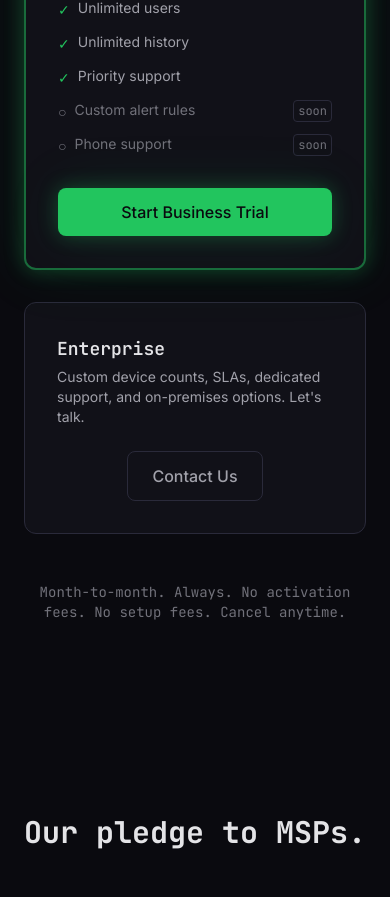
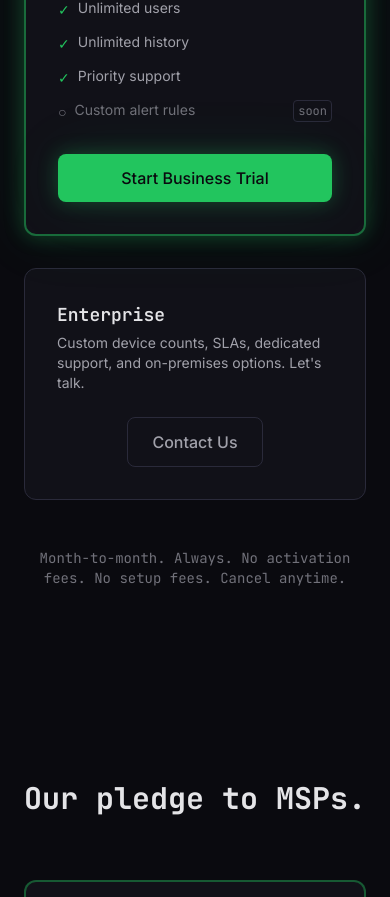
Before and after one commit to romsweb/shieldpulse-landing, a Next.js app: page / in a window 390 px wide. Shown: the part 9912-10809 px from the top of the page. Built offline with nearby package versions, Linux system fonts and the light colour scheme.

Commit message:
fix: remove phone support from Business plan features
Co-Authored-By: Claude Opus 4.6 (1M context) <noreply@anthropic.com>

```diff
--- a/src/components/pricing.tsx
+++ b/src/components/pricing.tsx
@@ -67,7 +67,6 @@ const plans: Plan[] = [
       { text: 'Unlimited history' },
       { text: 'Priority support' },
       { text: 'Custom alert rules', soon: true },
-      { text: 'Phone support', soon: true },
     ],
     cta: 'Start Business Trial',
     href: 'https://app.shieldpulse.io?plan=business',
```
